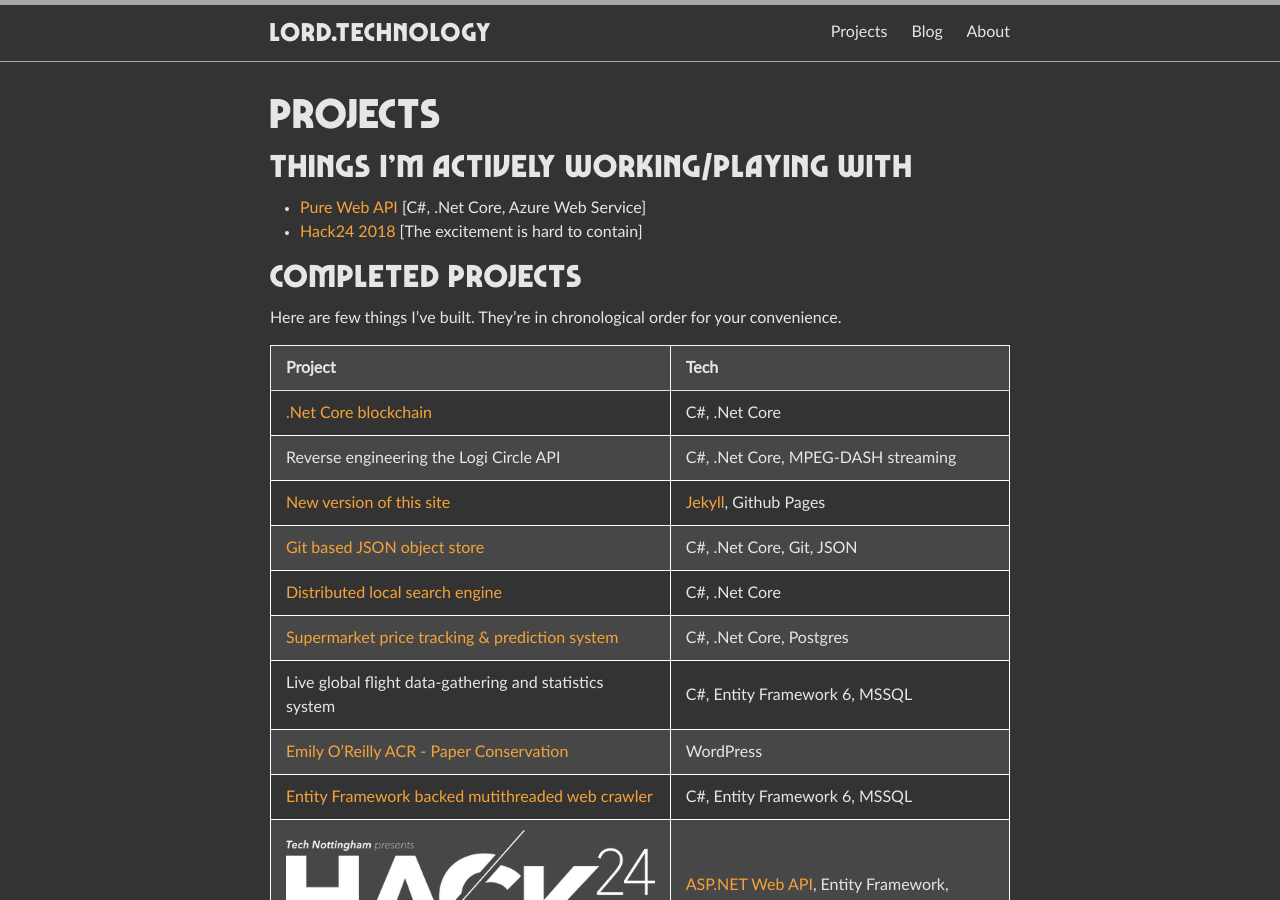
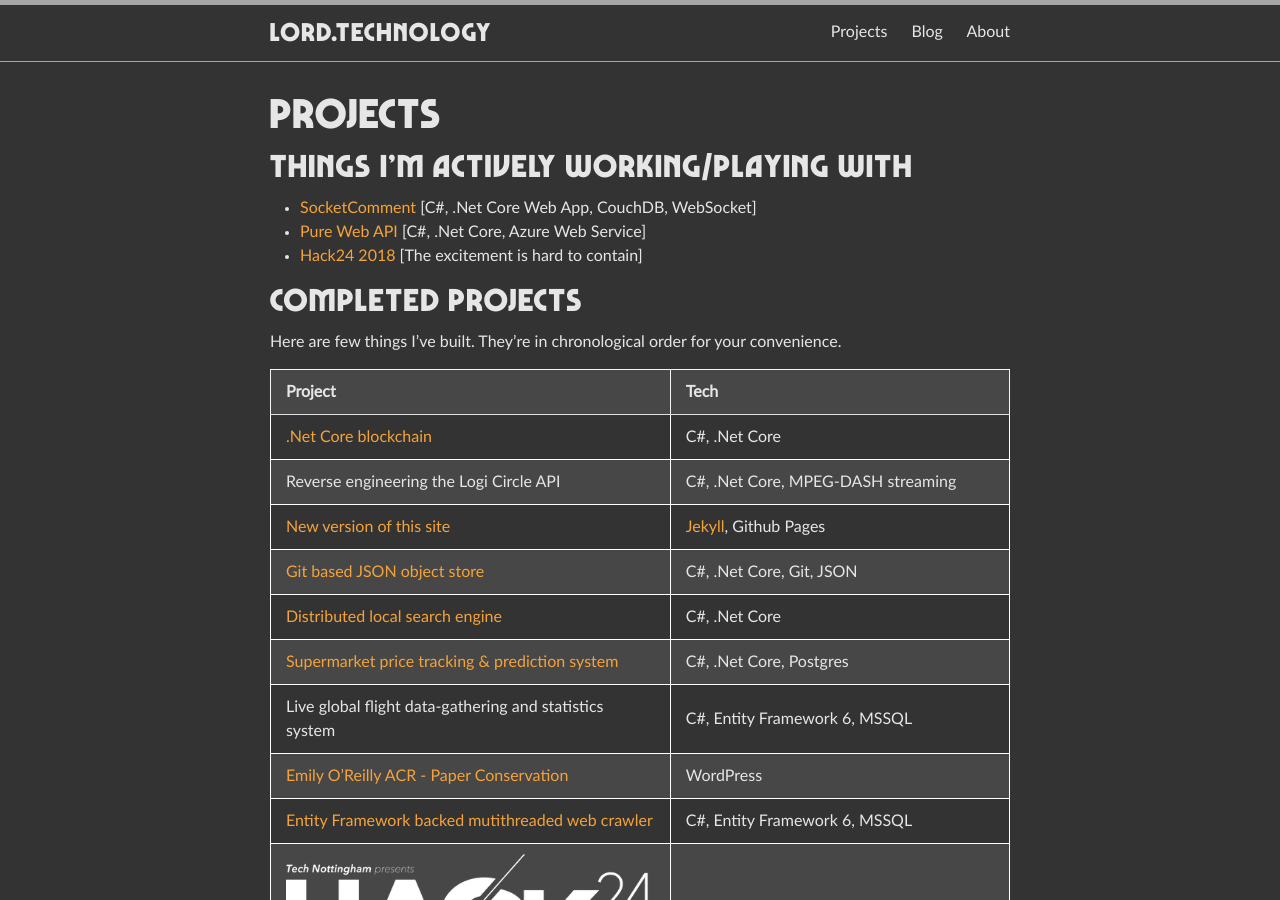
Before and after one commit to jamie-lord/Lord.technology, a Jekyll site: the page built from projects.md, in a window 1280 px wide and 900 px high. Built offline with Jekyll 4.4.1, drawn with Linux system fonts in a browser that asks for light colours.

Commit message:
Updated projects

```diff
--- a/projects.md
+++ b/projects.md
@@ -6,6 +6,7 @@
 ---
 ## Things I'm actively working/playing with
 
+* [SocketComment](https://github.com/jamie-lord/SocketComment) [C#, .Net Core Web App, CouchDB, WebSocket]
 * [Pure Web API](https://github.com/jamie-lord/PureApi) [C#, .Net Core, Azure Web Service]
 * [Hack24 2018](http://www.hack24.co.uk) [The excitement is hard to contain]
 
```
